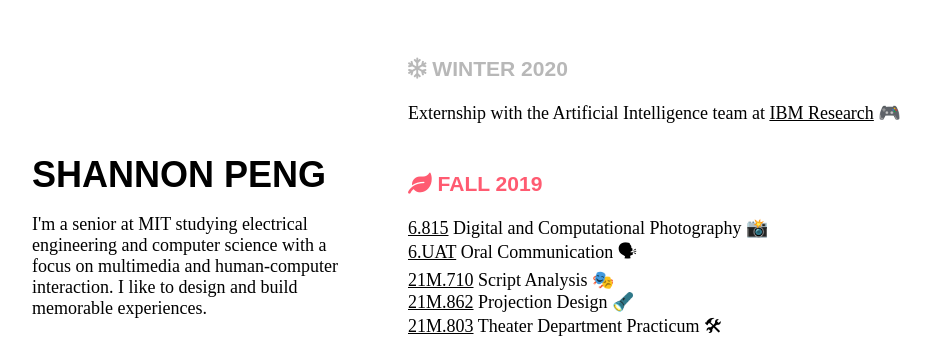
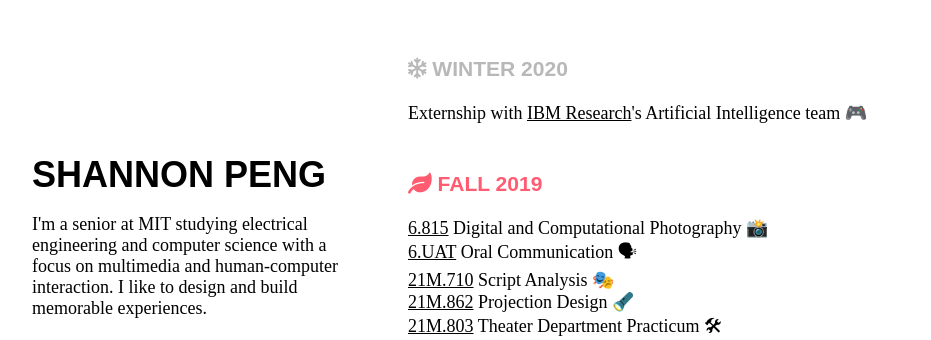
Before and after one commit to shannonpeng/shannonpeng.com, a Flask app: page /classes in a window 1280 px wide. Shown: the top 340 px of the page, without its empty margins (4-935 px from the left). Run offline with Flask 2, Linux system fonts and the light colour scheme; data that the repository does not hold is empty; some libraries are stand-ins or nearby versions; some web fonts are replaced.

Commit message:
Update IAP 2020

```diff
--- a/app/templates/classes.html
+++ b/app/templates/classes.html
@@ -11,7 +11,7 @@
 
 		<div class="semester winter">
 			<h3 class="label"><i class="far fa-snowflake"></i> Winter 2020</h3>
-			<p>Externship with the Artificial Intelligence team at <a href="//www.research.ibm.com/artificial-intelligence/experiments/learn-and-play/" target="_blank">IBM Research</a> 🎮</p>
+			<p>Externship with <a href="//www.research.ibm.com/artificial-intelligence/experiments/learn-and-play/" target="_blank">IBM Research</a>'s Artificial Intelligence team 🎮</p>
 		</div>
 
 		<div class="semester fall">
```
